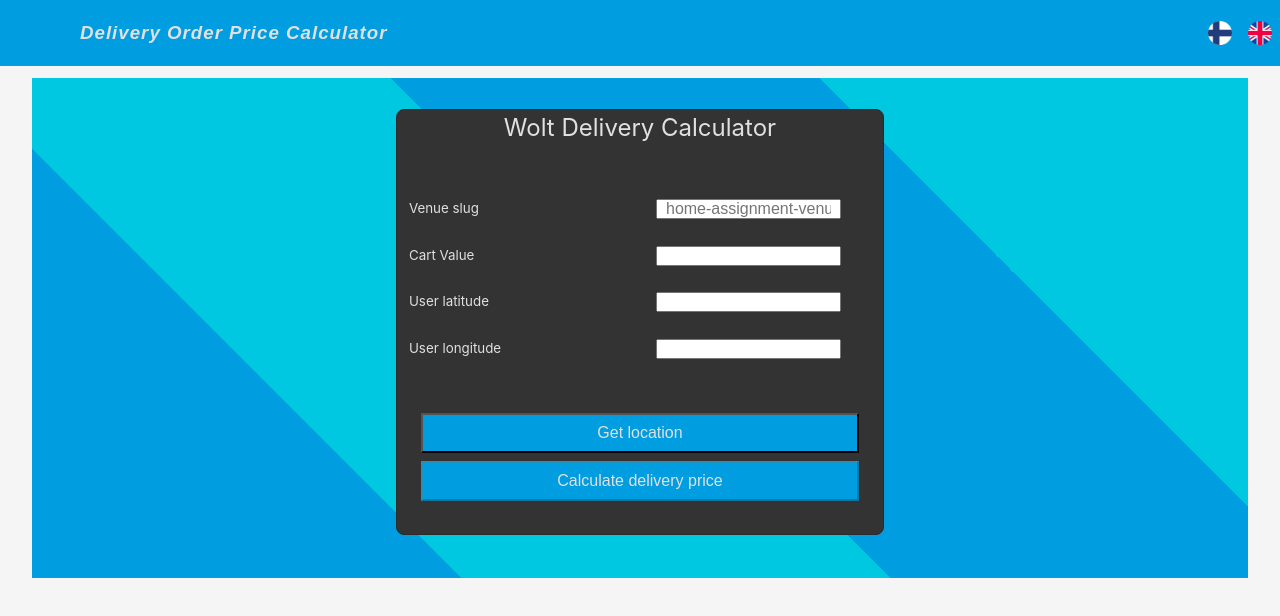
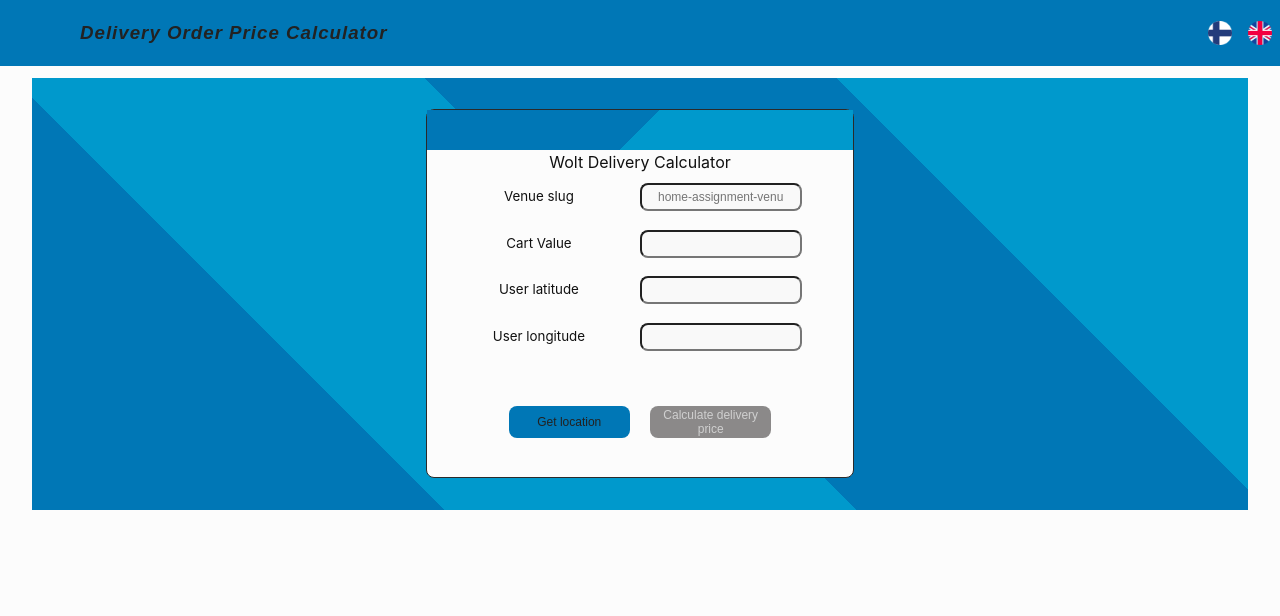
Before and after one commit to NikolaiMarkalainen/Wolt-frontend-internship-assignment, a React (Vite) app: page / in a window 1280 px wide. Shown: the top 616 px of the page. Built offline with nearby package versions, Linux system fonts and the light colour scheme.

Commit message:
Fixed receipt rendering and tests functionality adjusted css

```diff
--- a/src/App.css
+++ b/src/App.css
@@ -1,19 +1,19 @@
 :root {
-  --bg-secondary: #333333; /* Lighter secondary background */
-  --bg-highlight: #444444; /* Lighter highlight color */
-  --off-white: #f5f5f5;
+  --bg-primary: #ffffff;
+  --bg-secondary: #f9f9f9;
+  --bg-highlight: #f0f0f0;
+  --off-white: #fcfcfc;
 
-  --wolt-blue: #009de0;
-  --wolt-blue-secondary: #00c8e0;
-  --dark-blue: #0077b6;
+  --wolt-blue: #0077b6;
+  --wolt-blue-secondary: #0099cc;
+  --dark-blue: #005f8e;
 
-  --text-primary: #e0e0e0;
-  --text-secondary: #a3a3a3;
-  --text-disabled: #666666;
+  --text-primary: #222222;
+  --text-primary-black: #111111;
+  --text-disabled: #b3b3b3;
+  --bg-disabled: #413e3e;
 
-  --success-green: #30c582;
-  --error-red: #e02020;
-
+  --error-red: #e63946;
   --border-color: #2a2a2a;
 
   font-family: Inter, system-ui, Avenir, Helvetica, Arial, sans-serif;
@@ -96,17 +96,27 @@
   justify-content: space-evenly;
 }
 
+.input-field-header-bar {
+  background: linear-gradient(
+    135deg,
+    var(--wolt-blue) 50%,
+    var(--wolt-blue-secondary) 0 0
+  );
+  height: 5vh;
+}
+
 .input-field-header {
   text-align: center;
-  margin-bottom: 5vh;
-  font-size: 3vh;
+  margin: auto;
+  font-size: 1rem;
 }
 .input-field-parent {
-  background-color: var(--bg-secondary);
+  background-color: var(--off-white);
+  color: var(--text-primary-black);
   height: 85%;
   margin-top: 2.5%;
   margin-bottom: 2.5%;
-  width: 40%;
+  width: 35%;
   display: flex;
   flex-direction: column;
   border: 1px solid var(--border-color);
@@ -140,22 +150,27 @@
 
 .input-field-child p {
   width: 50%;
-  padding-right: 1rem;
   text-overflow: ellipsis;
   white-space: nowrap;
   overflow: hidden;
   font-size: smaller;
+  text-align: center;
 }
 
 .input-field-child input {
-  font-size: 2vh;
+  background-color: var(--off-white);
+  font-size: 1.5vh;
   margin: 0;
-  max-width: 40%;
   flex: 1;
   height: 1rem;
-  width: 100%;
+  max-width: 40%;
   box-sizing: border-box;
-  padding: 0.5rem;
+  border-radius: 8px;
+  background-color: var(--bg-secondary);
+  color: var(--text-primary);
+  outline: none;
+  transition: border-color 0.3s ease, box-shadow 0.3s ease;
+  padding: 12px 16px;
 }
 .input-field-child-error {
   margin-left: 53%;
@@ -167,28 +182,41 @@
 }
 .input-field-buttons {
   flex: 1;
-
   display: flex;
-  flex-direction: column;
+  align-items: center;
+  flex-direction: row;
   width: 100%;
   justify-content: center;
   margin-top: auto;
 }
 .input-field-buttons button {
   margin-top: 0.5rem;
-  height: 5vh;
-  font-size: 2vh;
+  width: 30%;
+  height: 4vh;
+  font-size: 1.5vh;
   margin-left: 2.5%;
   margin-right: 2.5%;
   color: var(--text-primary);
   background-color: var(--wolt-blue);
   transition: background-color 0.3s ease, box-shadow 0.3s ease,
     transform 0.2s ease;
+  border-radius: 8px;
+  outline: none;
+  border: none;
+}
+
+.input-field-buttons button:disabled {
+  color: var(--text-disabled);
+  background-color: var(--bg-disabled);
+  cursor: not-allowed;
+  box-shadow: none;
+  transform: none;
+  opacity: 0.6;
 }
 
 .input-field-buttons button:hover {
   background-color: var(--dark-blue);
-  color: var(--off-white);
+  color: var(--text-primary-black);
   box-shadow: 0 4px 8px rgba(0, 0, 0, 0.2);
   transform: scale(1.02);
 }
@@ -201,8 +229,8 @@
   display: flex;
   justify-self: center;
   align-self: center;
-  border: 16px solid var(--border-color);
-  border-top: 16px solid var(--accent-blue);
+  border: 16px solid var(--bg-disabled);
+  border-top: 16px solid var(--wolt-blue);
   border-radius: 50%;
   width: 48px;
   height: 48px;
@@ -220,7 +248,7 @@
 .receipt-parent {
   display: flex;
   flex-direction: column;
-  width: 40%;
+  width: 35%;
   height: 85%;
   margin-top: 2.5%;
   margin-bottom: 2.5%;
@@ -230,12 +258,17 @@
   border-radius: 8px;
   animation: fadeIn 1s ease-in-out;
 }
+.receipt-header-bar {
+  background: linear-gradient(
+    135deg,
+    var(--wolt-blue) 50%,
+    var(--wolt-blue-secondary) 0 0
+  );
+  height: 5vh;
+}
 .receipt-header {
-  font-size: 3vh;
-  display: flex;
-  width: 100%;
-  justify-content: center;
-  margin-bottom: 5vh;
+  text-align: center;
+  font-size: 1rem;
 }
 
 .receipt-item {
@@ -248,11 +281,12 @@
   flex-direction: row;
 }
 .receipt-item p {
+  justify-self: center;
   align-self: flex-end;
 }
 
 .receipt-item-end {
-  border-top: var(--bg-highlight) 1px solid;
+  border-top: var(--border-color) 1px solid;
   display: flex;
   flex-direction: row;
   width: 95%;
--- a/src/components/Receipt.tsx
+++ b/src/components/Receipt.tsx
@@ -7,40 +7,54 @@
   variablesForCalculation,
 } from "../utils/helpers/helpers";
 import { useLocalizedStrings } from "../utils/hooks/hooks";
+import { useMemo } from "react";
+
+interface rawDataProps {
+  cartValue: number;
+  deliveryFee: number;
+  distance: string;
+  surCharge: number;
+  totalValue: number;
+}
 
 export const Receipt = () => {
   const strings = useLocalizedStrings();
-  const rawVariables = variablesForCalculation();
   const [error, setError] = useState<string>("");
-  let rawData;
+  const [rawData, setRawData] = useState<rawDataProps>();
 
-  if (!rawVariables) {
-    return <></>;
-  }
-
-  const receipt = calculateFees(rawVariables);
+  const rawVariables = useMemo(() => variablesForCalculation(), []);
+  const receipt = useMemo(() => calculateFees(rawVariables), [rawVariables]);
 
   useEffect(() => {
-    if (receipt?.error) {
-      setErrorMessage(receipt.error, setError);
-    }
-  }, [receipt?.error]);
-
-  if (receipt?.result) {
-    rawData = {
+    if (receipt.result && rawVariables) {
+      const newRawData = {
         cartValue: convertMoneyFloatToInt(receipt.result.cartValue.toString()),
         deliveryFee: convertMoneyFloatToInt(
           receipt.result.deliveryFee.toString(),
         ),
-      totalValue: convertMoneyFloatToInt(receipt.result.TotalPrice.toString()),
+        totalValue: convertMoneyFloatToInt(
+          receipt.result.TotalPrice.toString(),
+        ),
         distance: rawVariables.distance.toFixed(0),
         surCharge: convertMoneyFloatToInt(receipt.result.surCharge.toString()),
       };
+
+      setRawData((prev) => {
+        if (JSON.stringify(prev) !== JSON.stringify(newRawData)) {
+          return newRawData;
         }
+        return prev;
+      });
+    } else if (receipt.error) {
+      setErrorMessage(receipt.error, setError);
+    }
+  }, [receipt, rawVariables]);
 
   return (
     <div className="receipt-parent">
+      <div className="receipt-header-bar"></div>
       <div className="receipt-header">{strings.RECEIPT.TITLE}</div>
+      <div className="receipt-item-parent">
         <div className="receipt-item">
           {strings.RECEIPT.CART}
           <p data-raw-value={rawData?.cartValue}>
@@ -63,6 +77,7 @@
             {receipt?.result?.surCharge} EUR
           </p>
         </div>
+      </div>
       <div className="receipt-item-end">
         {strings.RECEIPT.TOTAL}
         <p data-raw-value={rawData?.totalValue}>
--- a/src/components/UserInputField.tsx
+++ b/src/components/UserInputField.tsx
@@ -28,15 +28,18 @@
   const [lonError, setLonError] = useState<string>("");
   const [disableSubmit, setDisableSubmit] = useState<boolean>(true);
   const [renderReceipt, setRenderReceipt] = useState<boolean>(false);
-
+  const [loadingReceipt, setIsLoadingReceipt] = useState<boolean | undefined>();
   const dispatch = useDispatch();
 
   useEffect(() => {
     const allFieldsFilled = longitude && latitude && cartValue && venue;
     setDisableSubmit(!allFieldsFilled);
-    setRenderReceipt(false);
   }, [longitude, latitude, cartValue, venue]);
 
+  useEffect(() => {
+    console.log(loadingReceipt);
+    if (!loadingReceipt && loadingReceipt !== undefined) setRenderReceipt(true);
+  }, [loadingReceipt]);
   const getCoordinates = () => {
     setIsLoading(true);
     navigator.geolocation.getCurrentPosition((position) => {
@@ -47,10 +50,28 @@
       setLonError("");
     });
   };
+  const validateFormEntries = (): boolean => {
+    if (!latitude) {
+      setErrorMessage(ErrorCodes.COORDINATES_LAT, setLatError);
+      return false;
+    }
+    if (!longitude) {
+      setErrorMessage(ErrorCodes.COORDINATES_LON, setLonError);
+      return false;
+    }
+    if (!cartValue) {
+      setErrorMessage(ErrorCodes.INPUT_CART, setCartError);
+      return false;
+    }
+    return true;
+  };
 
   const calculateFees = async (e: React.FormEvent<HTMLFormElement>) => {
     e.preventDefault();
-    setRenderReceipt(!renderReceipt);
+    const validForm = validateFormEntries();
+    if (!validForm) return;
+    setIsLoadingReceipt(true);
+    try {
       const staticApiResult = await fetch(
         `https://consumer-api.development.dev.woltapi.com/home-assignment-api/v1/venues/${venue}/static`,
       ).then((response) => response.json());
@@ -81,6 +102,11 @@
         cartValue: fixedCartValue,
       };
       dispatch(setDeliveryLocation(deliveryLocation));
+    } catch (error) {
+      console.error("error", error);
+    } finally {
+      setIsLoadingReceipt(false);
+    }
   };
 
   const handleCartInput = (e: React.ChangeEvent<HTMLInputElement>) => {
@@ -123,6 +149,7 @@
   return (
     <div className="card-parent">
       <div className="input-field-parent">
+        <div className="input-field-header-bar"></div>
         <div className="input-field-header">{strings.DETAILS.TITLE}</div>
         <div className="input-field-content">
           <form className="input-field-form" onSubmit={calculateFees}>
--- a/src/types/DeliveryTypes.ts
+++ b/src/types/DeliveryTypes.ts
@@ -36,6 +36,7 @@
   minCartValue: number;
   cartValue: number;
   baseFee: number;
+  error?: boolean;
 }
 
 export enum coordinateEnum {
--- a/src/utils/helpers/helpers.ts
+++ b/src/utils/helpers/helpers.ts
@@ -9,6 +9,7 @@
 import strings from "../../utils/localization";
 import { store } from "../../store/store";
 import { initialState } from "../../store/features/deliveryLocationSlice";
+
 export const validateMonetaryInput = (input: string): boolean => {
   if (input === undefined || input === "") {
     return true;
@@ -92,9 +93,11 @@
   }
 };
 
-export const calculateFees = (props: ICalculateReceipt): ICalculateResult => {
+export const calculateFees = (
+  props: ICalculateReceipt | undefined,
+): ICalculateResult => {
   let deliveryMultiplier;
-
+  if (props === undefined) return { error: ErrorCodes.RECEIPT_ERROR };
   // Distance larger than minimum, maximum bigger than distance
   for (const range of props.distanceRanges) {
     if (props.distance >= range.min && range.max >= props.distance) {
@@ -128,8 +131,8 @@
 
 export const variablesForCalculation = (): ICalculateReceipt | undefined => {
   const state = store.getState();
+
   if (state.delivery === initialState) return;
-
   const distance = coordinateDistanceCalc(
     state.delivery.coordinates,
     state.delivery.userCoordinates,
```
Also changed, not shown: 1 other file (tests, documents, lock files or other folders). Lines whose indentation alone changed are shown as unchanged.
